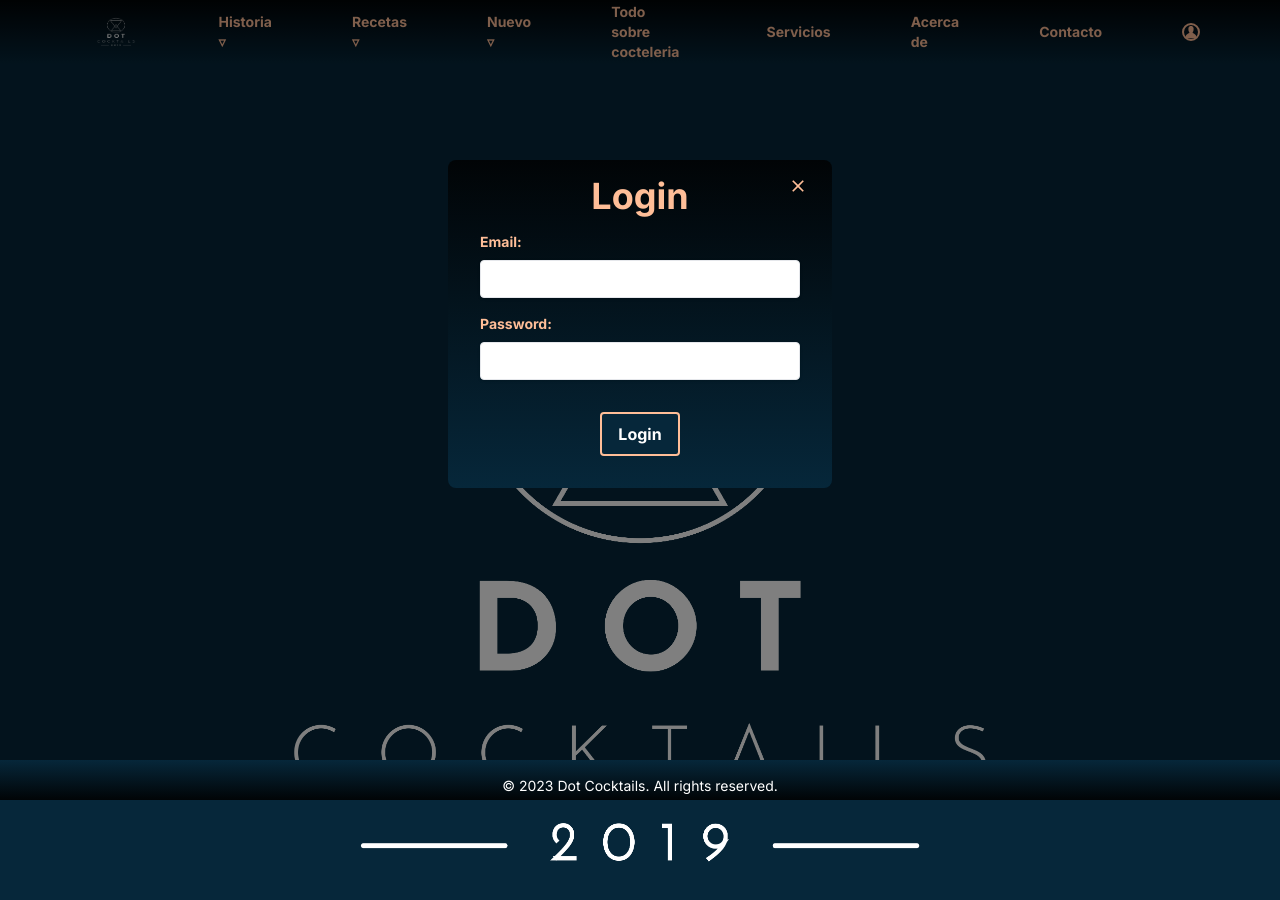
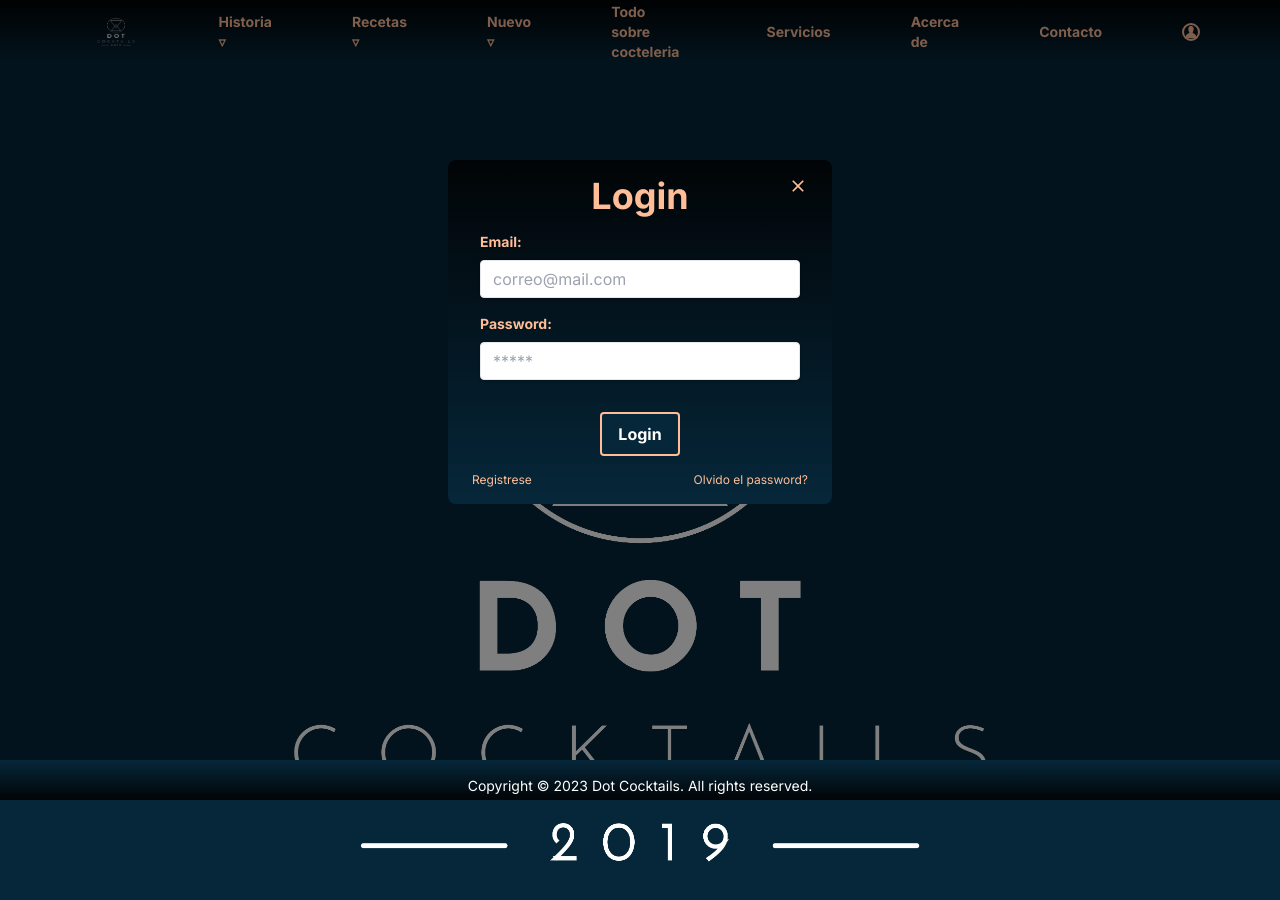
Before and after one commit to juandape/dotcocktails, a Next.js app: page / in a window 1280 px wide. Both pictures are taken after a click on the button 1191 px from the left and 32 px from the top of the page. Shown: the top 900 px of the page. Built offline with nearby package versions, Linux system fonts and the light colour scheme.

Commit message:
perf: minor styles

```diff
--- a/src/app/contact/page.tsx
+++ b/src/app/contact/page.tsx
@@ -12,7 +12,7 @@
   return (
     <>
       <BackButton />
-      <div className='flex mx-auto mt-5 sm:mt-20 border-peach-fuzz rounded-xl border-2 sm:w-96 w-80'>
+      <div className='flex mx-auto mt-20 sm:mt-20 border-peach-fuzz rounded-xl border-2 sm:w-96 w-80'>
         <div className='m-auto'>
           <div className='p-4'>
             <h2 className='text-4xl font-bold text-peach-fuzz text-center'>
--- a/src/app/footer/page.tsx
+++ b/src/app/footer/page.tsx
@@ -3,7 +3,7 @@
     <footer className='bg-gradient-to-t from-black-top to-blue-tp fixed bottom-0 w-screen h-10'>
       <div>
         <p className='text-center text-white sm:text-sm text-xs mt-4'>
-          &copy; {new Date().getFullYear()} Dot Cocktails. All rights reserved.
+          Copyright &copy; {new Date().getFullYear()} Dot Cocktails. All rights reserved.
           <a
             className='text-blue-tp'
           >
--- a/src/app/header/page.tsx
+++ b/src/app/header/page.tsx
@@ -43,7 +43,7 @@
   const dropdownClass = isOpen ? 'block' : 'hidden';
 
   return (
-    <nav className='xl:flex xl:w-screen xl:justify-center bg-gradient-to-b from-black-top to-blue-tp px-4 xl:px-20 xl:h-16 fixed'>
+    <nav className='xl:flex w-screen xl:justify-center bg-gradient-to-b from-black-top to-blue-tp px-4 xl:px-20 xl:h-16 fixed'>
       {/* Hamburger Icon for Mobile */}
       <div className='flex items-center xl:hidden duration-500 h-16'>
         <button className='text-white' onClick={toggle}>
--- a/src/components/login-modal.tsx
+++ b/src/components/login-modal.tsx
@@ -46,13 +46,35 @@
           </div>
           <form className='flex flex-col m-4' onSubmit={handleSubmit}>
             <label className={labelStyle}>Email:</label>
-
-            <input className={inputStyle} required type='email' />
+            <input
+              className={inputStyle}
+              placeholder='correo@mail.com'
+              required
+              type='email'
+            />
             <label className={labelStyle}>Password:</label>
-
-            <input className={inputStyle} required type='password' />
+            <input
+              className={inputStyle}
+              placeholder='*****'
+              required
+              type='password'
+            />
             <SubmitButton title='Login' />
           </form>
+          <div className='text-peach-fuzz flex justify-between text-xs mx-2'>
+            <div
+              className='hover:text-white hover:text-sm cursor-pointer duration-500
+            '
+            >
+              Registrese
+            </div>
+            <div
+              className='hover:text-white hover:text-sm cursor-pointer duration-500
+            '
+            >
+              Olvido el password?
+            </div>
+          </div>
         </div>
       </div>
     </>
```
Also changed, not shown: src/components/back-button.tsx (+4 -4 lines).
